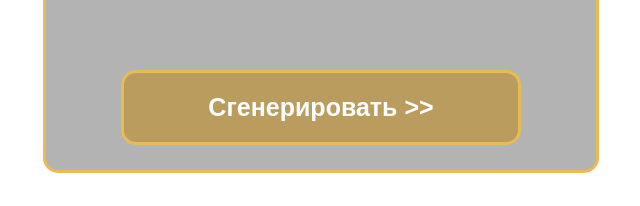
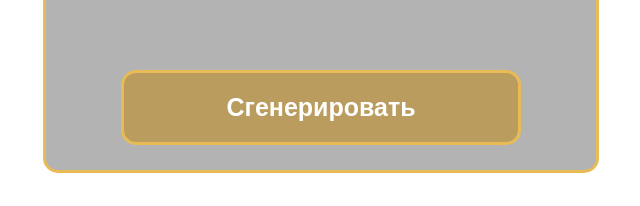
Before and after one commit to isosaid/Gener, a plain HTML site: page index.html in a window 1280 px wide. Shown: the part 539-745 px from the top of the page, 319-959 px from the left. Drawn offline with Linux system fonts and the light colour scheme.

Commit message:
Add files via upload

```diff
--- a/index.html
+++ b/index.html
@@ -1,6 +1,6 @@
 <!DOCTYPE html>
 <html lang="en">
-
+<link href="https://fonts.googleapis.com/css2?family=Montserrat:wght@600;700;800;900&display=swap" rel="stylesheet">
 <head>
     <meta charset="UTF-8">
     <meta name="viewport" content="width=device-width, initial-scale=1.0">
@@ -12,7 +12,7 @@
     <div class="card">
         <h1 class="result" style="color: white; text-align: center; width: 100%;">0</h1>
         <button class="ok">
-            Сгенерировать >>
+            Сгенерировать
         </button>
         <div class="inputs">
             <div class="flex flex-col">
```
